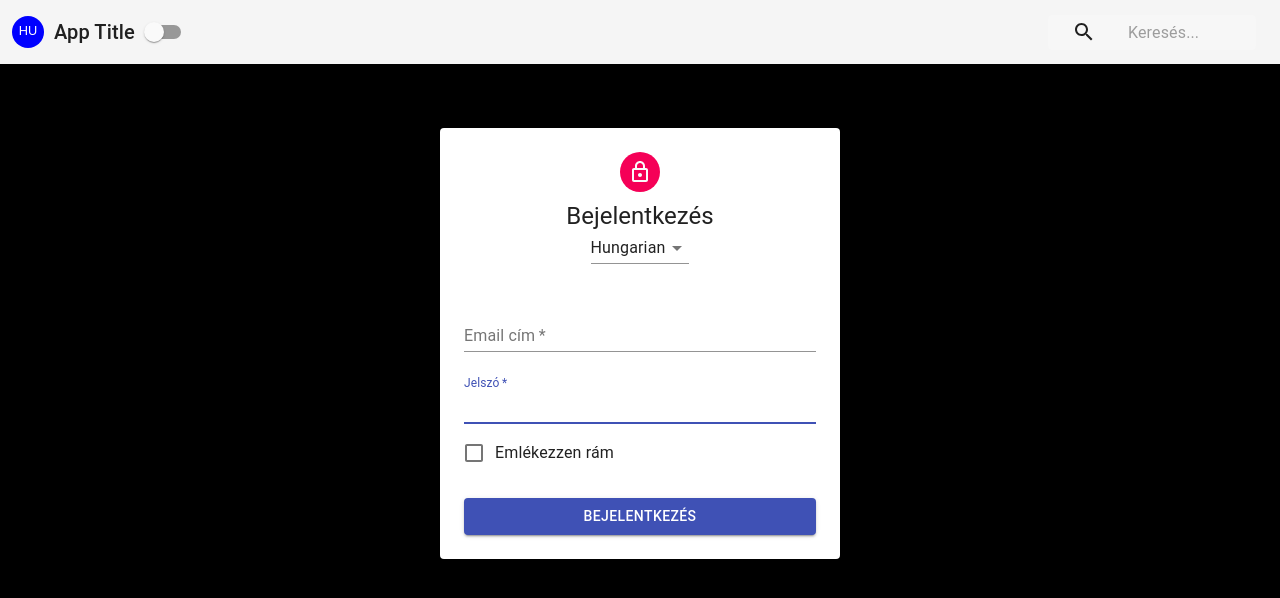
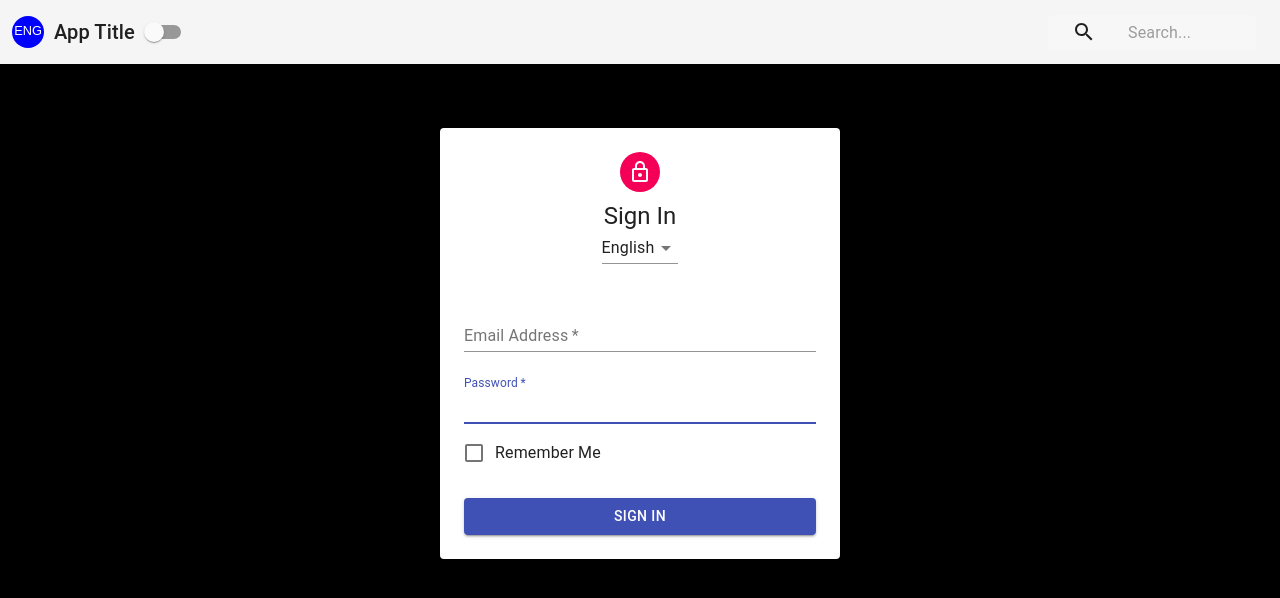
Before and after one commit to zsorosz/context-app, a React (Create React App) app: page / in a window 1280 px wide. Shown: the top 598 px of the page. Built offline with nearby package versions, Linux system fonts and the light colour scheme.

Commit message:
Refactor LanguageContext with Hooks

```diff
--- a/src/contexts/LanguageContext.js
+++ b/src/contexts/LanguageContext.js
@@ -1,26 +1,36 @@
-import React, { Component, createContext } from 'react'
+import React, { createContext, useState } from 'react'
 
 export const LanguageContext = createContext();
 
-export class LanguageProvider extends Component {
-    constructor(props) {
-        super(props);
-        this.state = {
-             language: "hungarian"
-        };
-        this.changeLanguage = this.changeLanguage.bind(this);
-    }
-    changeLanguage(e){
-        this.setState({ language: e.target.value})
-    }
-    render() {
-        return (
-            <LanguageContext.Provider value={{ ...this.state, changeLanguage: this.changeLanguage }}>
-                {this.props.children}
-            </LanguageContext.Provider>
-        )
-    }
+export function LanguageProvider(props){
+    const [language, setLanguage] = useState("english");
+    const changeLanguage = (e) => setLanguage(e.target.value);
+    return (
+        <LanguageContext.Provider value={{ language, changeLanguage }}>
+             {props.children}
+        </LanguageContext.Provider>
+    )
 }
+
+// export class LanguageProvider extends Component {
+//     constructor(props) {
+//         super(props);
+//         this.state = {
+//              language: "hungarian"
+//         };
+//         this.changeLanguage = this.changeLanguage.bind(this);
+//     }
+//     changeLanguage(e){
+//         this.setState({ language: e.target.value})
+//     }
+//     render() {
+//         return (
+//             <LanguageContext.Provider value={{ ...this.state, changeLanguage: this.changeLanguage }}>
+//                 {this.props.children}
+//             </LanguageContext.Provider>
+//         )
+//     }
+// }
 
 // export const withLanguageContext = Component => props => (
 //     <LanguageContext.Consumer>
```
